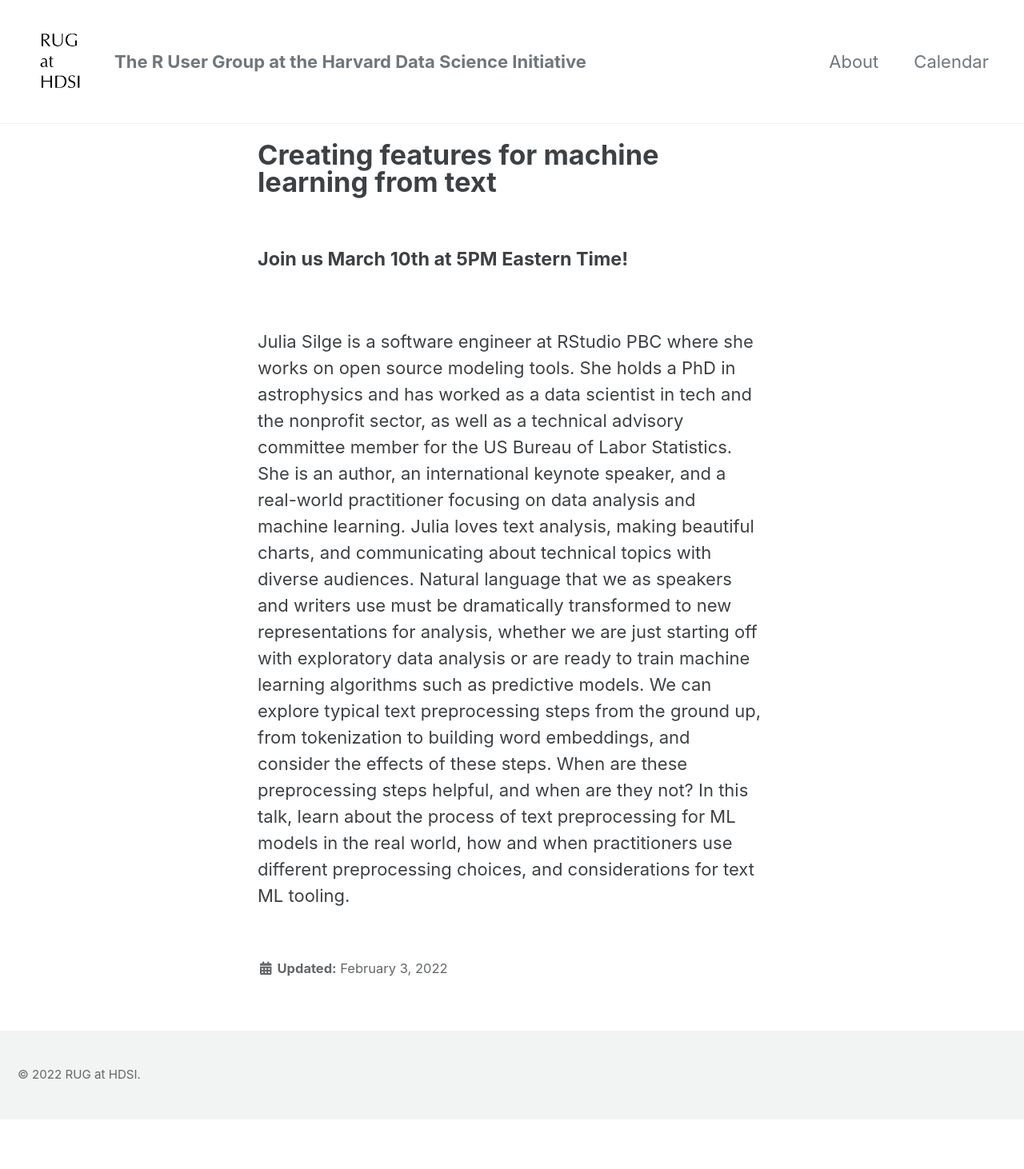
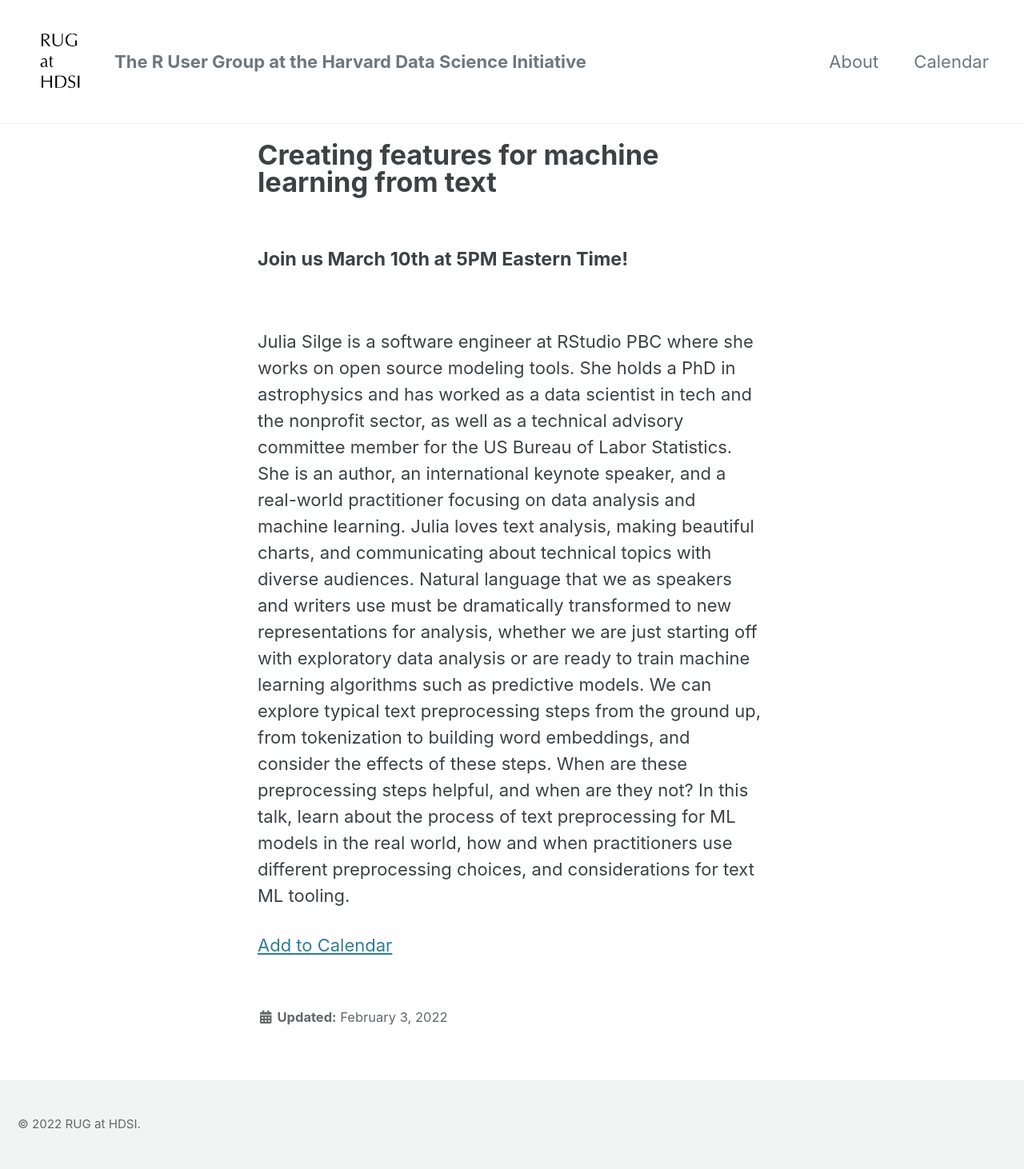
Before and after one commit to RUG-at-HDSI/rug-at-hdsi.org, a Jekyll site: the page built from _upcoming_events/2022_03_10_julia_silge.md, in a window 1280 px wide. Shown: the whole page at 80% size. Built offline with Jekyll 4.4.1, drawn with Linux system fonts in a browser that asks for light colours; cached includes are drawn as plain includes; before the commit the page ends 1400 px from its top, so only the background shows below that.

Commit message:
Update 2022_03_10_julia_silge.md

```diff
--- a/_upcoming_events/2022_03_10_julia_silge.md
+++ b/_upcoming_events/2022_03_10_julia_silge.md
@@ -32,3 +32,6 @@ blurb: |
 </a>
 
 <p>{{ page.blurb }}</p>
+
+<a title="Add to Calendar" class="addeventatc" data-id="za11840461" href="https://www.addevent.com/event/za11840461" target="_blank" rel="nofollow">Add to Calendar</a>
+	<script type="text/javascript" src="https://cdn.addevent.com/libs/atc/1.6.1/atc.min.js" async defer></script>
```
